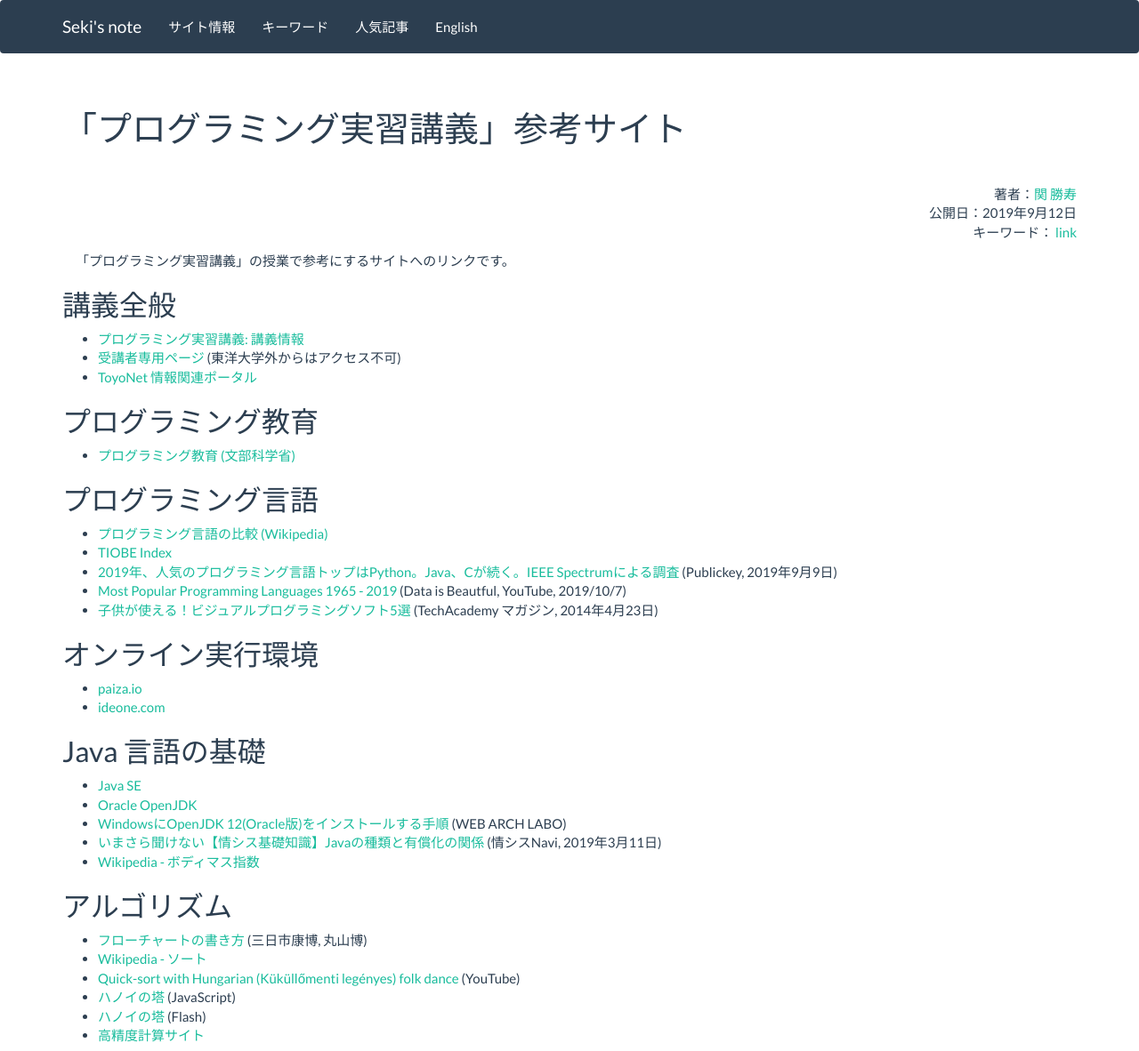
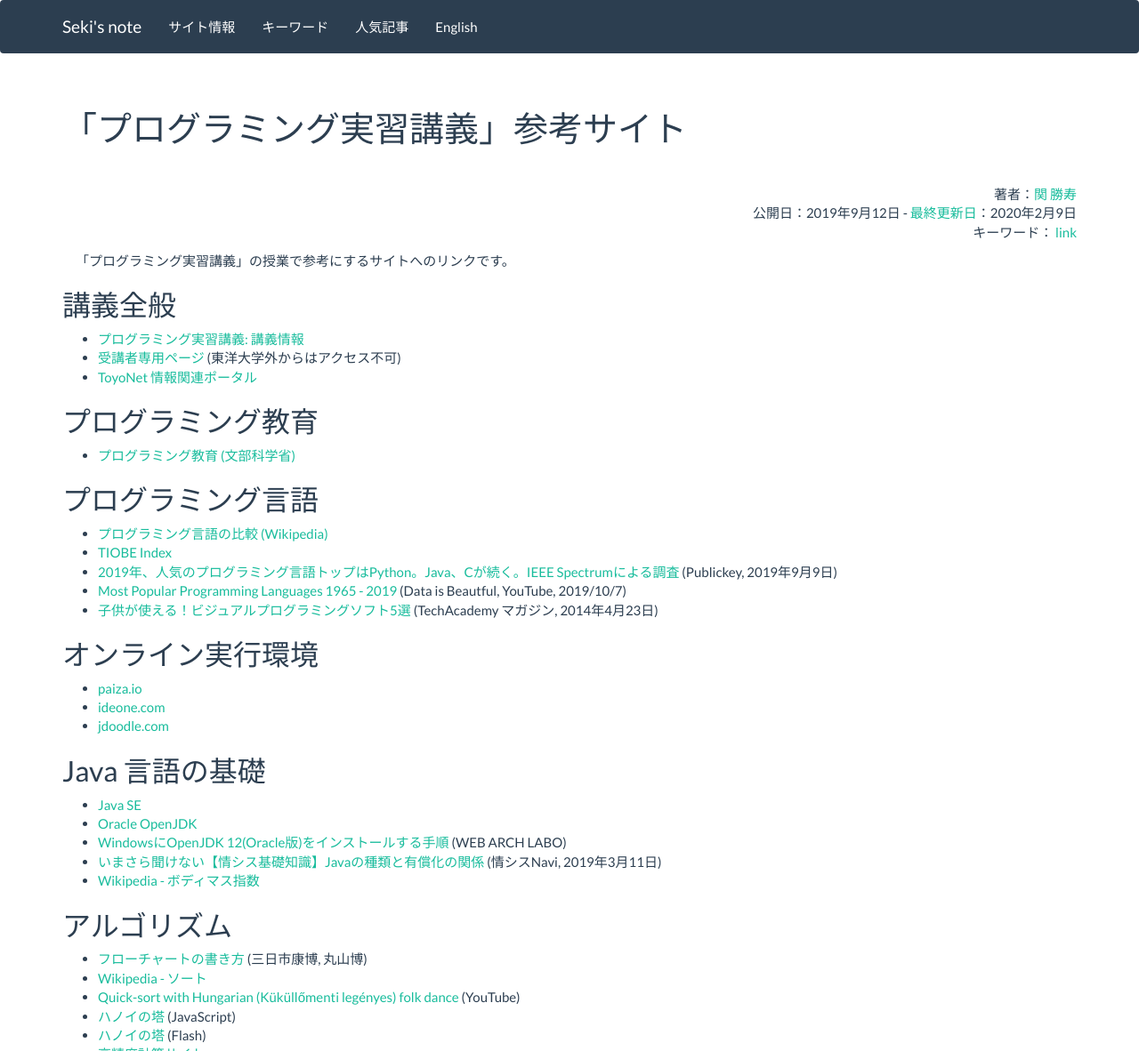
Before and after one commit to sekika/sekika.github.io, a Jekyll site: the page built from _posts/2019-09-12-java.md, in a window 1280 px wide, cut to the strip 0-1182 px from the top of the page. Shown: the whole strip at 89% size. Built offline with Jekyll 4.4.1, drawn with Linux system fonts in a browser that asks for light colours.

Commit message:
jdoodleを追加

```diff
--- a/_posts/2019-09-12-java.md
+++ b/_posts/2019-09-12-java.md
@@ -2,6 +2,7 @@
 layout: post
 title: 「プログラミング実習講義」参考サイト
 date: 2019-09-12 07:46:04 +0000
+update: 2020-02-09 21:01:09 +0000
 tag: link
 ---
 「プログラミング実習講義」の授業で参考にするサイトへのリンクです。
@@ -24,6 +25,7 @@ tag: link
 ## オンライン実行環境
 - [paiza.io](https://paiza.io/ja)
 - [ideone.com](https://ideone.com/)
+- [jdoodle.com](https://www.jdoodle.com/)
 
 ## Java 言語の基礎
 - [Java SE](https://www.oracle.com/technetwork/java/javase/overview/index.html)
```
